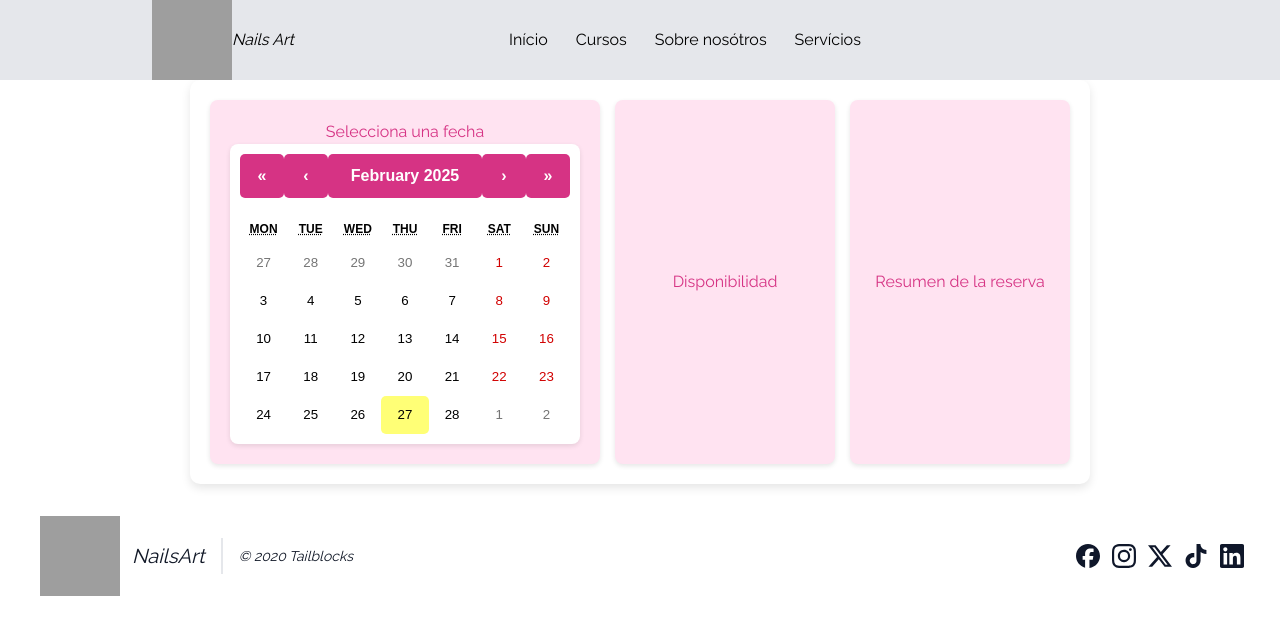
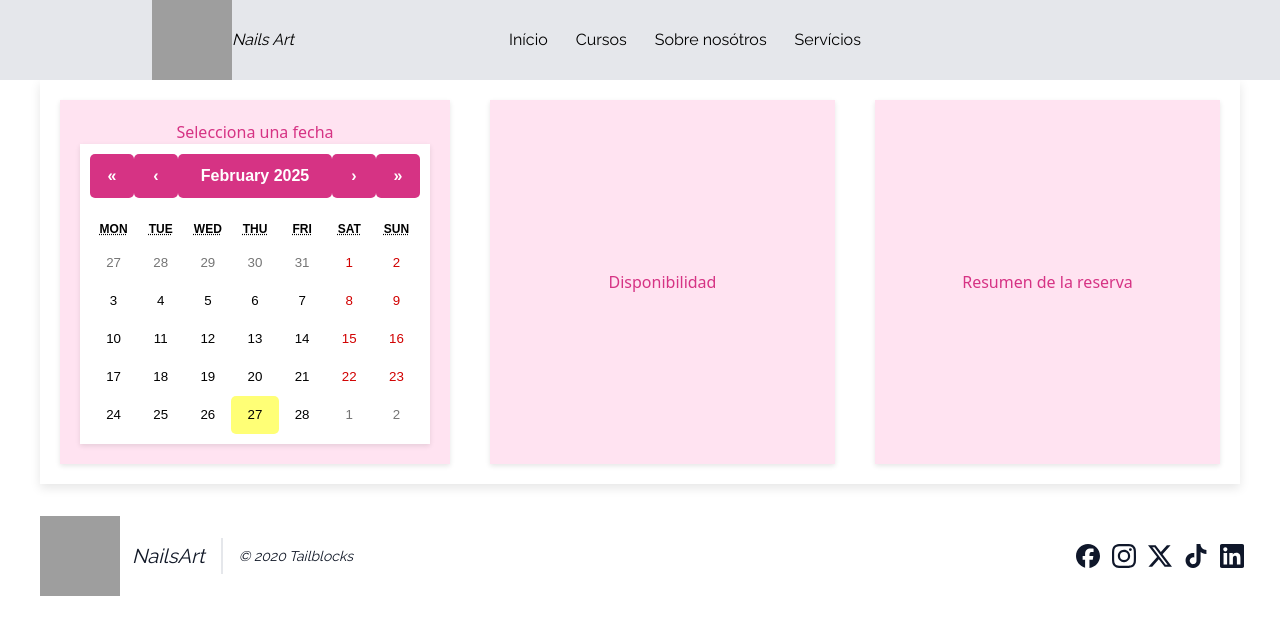
Before and after one commit to miguegomez2706/Manicure, a React (Vite) app in the folder Manicura/: page /reserva in a window 1280 px wide. Shown: the top 634 px of the page. Built offline with nearby package versions, Linux system fonts and the light colour scheme; grey boxes are pictures that could not be loaded.

Commit message:
nada importante

```diff
--- a/Manicura/src/components/turns/ModalTurnos.css
+++ b/Manicura/src/components/turns/ModalTurnos.css
@@ -12,6 +12,7 @@
   display: flex;
   justify-content: center;
   align-items: center;
+  color: var(--nav-color);
 }
 
 .modal-overlay.open {
@@ -47,6 +48,7 @@
   font-size: 1rem;
   color: var(--title-color);
   cursor: pointer;
+  width: 40px;
 }
 
 
@@ -55,16 +57,18 @@
 }
 
 .titulo {
+  color: var(--title-color);
   text-align: center;
-  font-size: 2rem;
+  font-size: 2.5rem;
   font-weight: 500;
-  padding-bottom: 10px;
+  padding-bottom: 15px;
   border-bottom: 3px solid rgba(32, 32, 32);
+  margin-bottom: 10px;
 }
 
 .servicio {
   display: grid;
-  grid-template-rows: auto auto auto auto auto;
+  grid-auto-rows: auto;
   gap: 10px;
   padding: 15px;
   border: 1px solid #000;
@@ -74,6 +78,7 @@
 .servicio h2 {
   font-size: 1.7rem;
   margin: 0;
+  color: var(--title-color);
 }
 
 .servicio p {
@@ -94,7 +99,7 @@
   border: none;
   cursor: pointer;
   width: 60%;
-  margin: auto;
+  margin: 15px auto 0;
 }
 
 .servicio button:hover {
--- a/Manicura/src/components/turns/Reserva.css
+++ b/Manicura/src/components/turns/Reserva.css
@@ -1,12 +1,12 @@
 /* Contenedor principal */
 .reserva-container {
+  font-family: system-ui, -apple-system, BlinkMacSystemFont, 'Segoe UI', Roboto, Oxygen, Ubuntu, Cantarell, 'Open Sans', 'Helvetica Neue', sans-serif;
     display: grid;
     gap: 20px;
     padding: 20px;
-    max-width: 900px;
+    max-width: 1200px;
     margin: 0 auto;
     background: #fff;
-    border-radius: 10px;
     box-shadow: 0 4px 10px rgba(0, 0, 0, 0.1);
   }
 
@@ -14,14 +14,13 @@
   @media (min-width: 768px) {
     .reserva-container {
       grid-template-columns: repeat(3, 1fr); /* 3 columnas iguales */
-      gap: 15px;
+      gap: 40px;
     }
   }
 
   /* Cada sección */
   .seccion {
     background: #ffe3f1;
-    border-radius: 8px;
     text-align: center;
     padding: 20px;
     box-shadow: 0 2px 5px rgba(0, 0, 0, 0.1);
@@ -42,7 +41,6 @@
   .react-calendar {
     background: #fff;
     border: none;
-    border-radius: 8px;
     padding: 10px;
     box-shadow: 0 2px 5px rgba(0, 0, 0, 0.1);
   }
@@ -53,7 +51,6 @@
     color: white;
     font-weight: bold;
     border: none;
-    border-radius: 5px;
     padding: 8px;
     transition: 0.3s;
   }
@@ -64,7 +61,6 @@
 
   /* Estilos de los días */
   .react-calendar__tile {
-    border-radius: 5px;
     transition: 0.3s;
   }
 
@@ -76,15 +72,16 @@
 
   /* Sección de disponibilidad */
   .disponibilidad p {
-    font-size: 18px;
+    font-size: 30px;
     font-weight: bold;
     color: #555;
+    margin-bottom: 20px;
   }
 
   /* Resumen de la reserva */
   .resumen p {
     font-size: 16px;
-    color: #333;
+    color: var(--nav-color);
   }
 
   /* Botones */
--- a/Manicura/src/components/turns/servicios.js
+++ b/Manicura/src/components/turns/servicios.js
@@ -7,7 +7,5 @@ const servicios = [
     { nombre: "Tinte de Cabello", descripcion: "Cambio de color.", precio: 40 },
   ];
 
-  // Exportamos el arreglo de servicios para poder usarlo en otros archivos
+
   export default servicios;
-
-  // comentario
```
